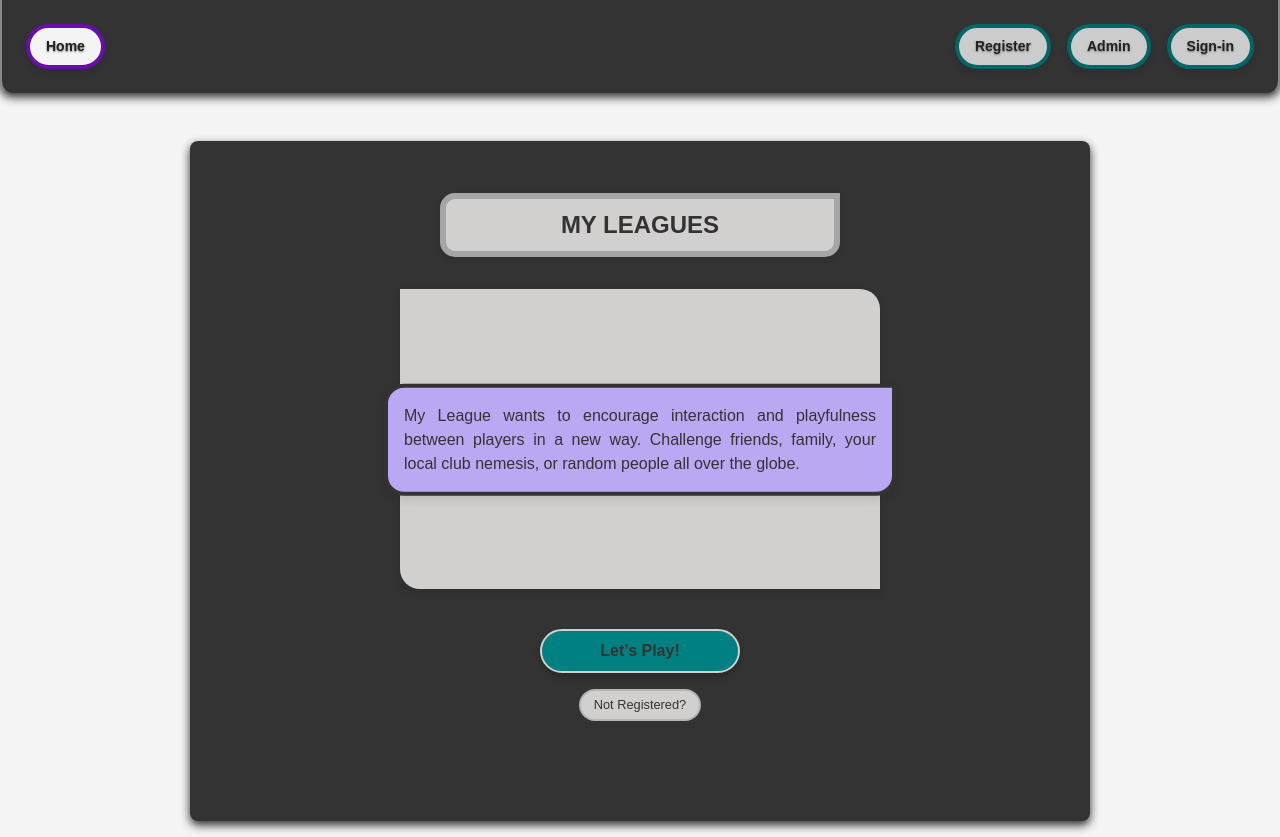
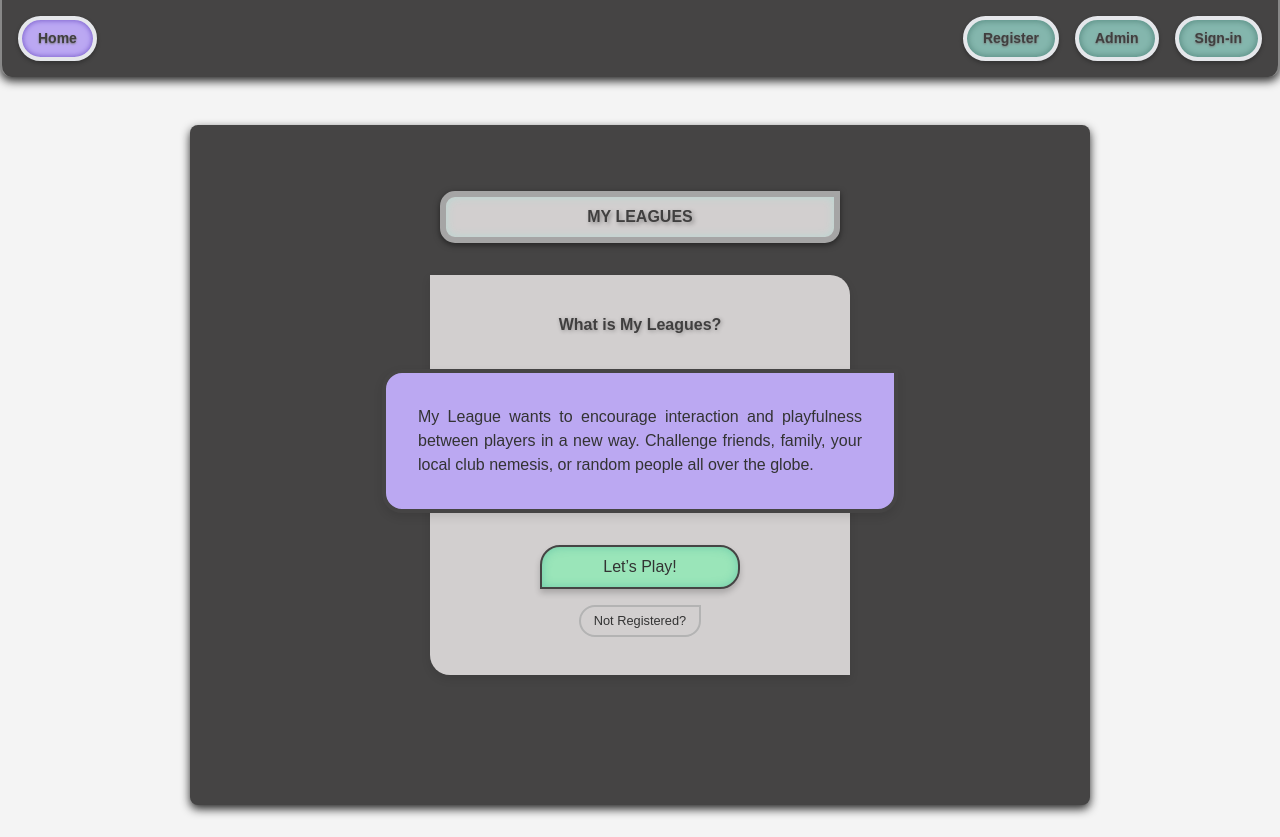
Before and after one commit to OGester/duels-mvp, a Next.js app: page / in a window 1280 px wide. Built offline with nearby package versions, Linux system fonts and the light colour scheme; no server answers.

Commit message:
landingpage almost finished, not registered button needs its own div and be ofset

```diff
--- a/app/page.js
+++ b/app/page.js
@@ -14,7 +14,7 @@ export default async function Home() {
       </div>
       <div className="landing-page">
         <div className="info-card">
-          <h3 className="info-title">What is My Leagues?</h3>
+          <h2 className="info-title">What is My Leagues?</h2>
           <div className="info-text-wrapper">
             <p className="info-text">
               My League wants to encourage interaction and playfulness between
@@ -22,17 +22,18 @@ export default async function Home() {
               nemesis, or random people all over the globe.
             </p>
           </div>
-        </div>
-
-        <div className="cta-section">
-          <button className="rounded-button">
-            <Link href={user ? "/profile-page" : "/sign-in"}>Let’s Play!</Link>
-          </button>
-          {!user && (
-            <button className="secondary-button">
-              <Link href="/register">Not Registered?</Link>
+          <div className="cta-section">
+            <button className="letsplay-button">
+              <Link href={user ? "/profile-page" : "/sign-in"}>
+                Let’s Play!
+              </Link>
             </button>
-          )}
+            {!user && (
+              <button className="register-button">
+                <Link href="/register">Not Registered?</Link>
+              </button>
+            )}
+          </div>
         </div>
       </div>
     </main>
--- a/components/NavLink.jsx
+++ b/components/NavLink.jsx
@@ -12,12 +12,7 @@ export default function NavLink({ children, href, prefetch }) {
   }
 
   return (
-    <Link
-      href={href}
-      prefetch={prefetch}
-      className="navlink navlink-default"
-      style={{ textShadow: "0px 1px 2px #787878" }}
-    >
+    <Link href={href} prefetch={prefetch} className="navlink navlink-default">
       {children}
     </Link>
   );
--- a/styles/buttons-links.css
+++ b/styles/buttons-links.css
@@ -1,9 +1,8 @@
 .navlink {
   font-size: 0.875rem; /* Equivalent to 'text-sm' */
   font-weight: 600; /* Equivalent to 'font-semibold' */
-  padding: 0.25rem 0.4rem; /* Equivalent to 'py-1 px-1' */
+  padding: 0.2rem 0.5rem; /* Equivalent to 'py-1 px-1' */
   border-radius: 1rem; /* Equivalent to 'rounded-lg' */
-  box-shadow: 0px 4px 6px rgba(0, 0, 0, 0.1); /* Equivalent to 'shadow-md' */
   display: inline-flex;
   align-items: center;
   justify-content: center;
@@ -13,20 +12,23 @@
 
 /* Active link styles */
 .navlink-active {
-  background-color: #f4f4f4; /* Light gray */
-  color: #222; /* Dark text */
-  border: 2px solid #6a0dad; /* Custom purple */
+  background-color: #bba8f2;
+  color: #403f3f;
+  box-shadow: 0px 2px 4px rgba(2, 2, 2, 0.294),
+    /* Equivalent to 'shadow-md' */ inset 0 0 6px #8b6beb,
+    /* Light inner glow */ inset 0 0 4px rgba(0, 0, 0, 0.3); /* Subtle shadow inside for depth */
 }
 
 /* Default link styles */
 .navlink-default {
-  background-color: #ccc; /* Medium gray */
-  color: #222; /* Dark text */
-  border: 2px solid #006666; /* Dark teal */
+  background-color: #84b6ad; /* Medium gray */
+  color: #403f3f; /* Dark text */
+  box-shadow: 0px 2px 4px rgba(2, 2, 2, 0.294), inset 0 0 6px #609c91,
+    /* Light inner glow */ inset 0 0 6px rgba(0, 0, 0, 0.253); /* Subtle shadow inside for depth */
 }
 
 .navlink-default:hover {
-  background-color: #004c4c; /* Darker teal */
+  background-color: #77b6aa; /* Darker teal */
 }
 
 /* Responsive styles for larger screens */
@@ -37,31 +39,3 @@
     border-radius: 9999px; /* Equivalent to 'sm:rounded-full' */
   }
 }
-
-.rounded-button {
-  background-color: #008080; /* Teal background */
-  color: #333; /* Dark gray text */
-  border: 2px solid #d3d3d3; /* Light gray border */
-  border-radius: 9999px; /* Fully rounded ends */
-  padding: 0.5rem 1.5rem; /* Add some spacing */
-  font-size: 1rem; /* Adjust font size */
-  font-weight: 600; /* Slightly bold text */
-  text-align: center;
-  text-decoration: none; /* Remove underline for links */
-  cursor: pointer; /* Pointer cursor for buttons */
-  display: inline-block; /* Keep it inline with block properties */
-  box-shadow: 0px 4px 6px rgba(0, 0, 0, 0.2); /* Drop shadow */
-  transition: all 0.3s ease; /* Smooth transition for hover effects */
-}
-
-/* Hover effect */
-.rounded-button:hover {
-  background-color: #006666; /* Darker teal on hover */
-  box-shadow: 0px 6px 8px rgba(0, 0, 0, 0.3); /* Deeper shadow on hover */
-}
-
-/* Active/Pressed state */
-.rounded-button:active {
-  background-color: #004c4c; /* Even darker teal when pressed */
-  transform: scale(0.95); /* Slightly shrink on press */
-}
--- a/styles/home.css
+++ b/styles/home.css
@@ -15,20 +15,22 @@
   border: 6px solid #a5a5a5; /* Slightly darker gray for the border */
   border-radius: 15px 0 15px 15px; /* Rounded corners */
   padding: 8px; /* Space inside the container */
-  width: 60%; /* Make it responsive */
+  width: 50%; /* Make it responsive */
   max-width: 400px; /* Limit the max width for larger screens */
   margin-top: -4rem;
   margin-bottom: 2rem; /* Space between title and landing page */
   text-align: center;
-  box-shadow: 0 2px 6px rgba(0, 0, 0, 0.1); /* Subtle shadow */
+  box-shadow: 0 2px 6px rgba(3, 3, 3, 0.517),
+    inset 0 0 10px rgba(125, 241, 220, 0.289); /* Subtle shadow */
 }
 
 /* Page Title */
 .page-title {
-  font-size: 1.5rem;
+  font-size: 1rem;
   font-weight: bold;
-  color: #333;
+  color: #403f3f;
   text-align: center;
+  text-shadow: 2px 2px 4px rgba(0, 0, 0, 0.337);
 }
 
 /* Landing Page */
@@ -47,8 +49,8 @@
   background-color: #d2cfcf;
   padding: 1rem;
   border-radius: 0 20px 0 20px;
-  width: 80%;
-  min-height: 300px; /* Sets a minimum height */
+  width: 70%;
+  min-height: 400px; /* Sets a minimum height */
   box-shadow: 0 4px 10px rgba(0, 0, 0, 0.1);
   margin-bottom: 1rem;
   display: flex;
@@ -56,6 +58,7 @@
   justify-content: center; /* Distribute space for content */
   align-items: center;
   position: relative;
+  gap: 1rem;
 }
 
 /* Info Text Wrapper */
@@ -64,22 +67,31 @@
   width: 100%;
 }
 
+.info-title {
+  font-size: 1rem; /* Larger font */
+  font-weight: bold;
+  color: #403f3f; /* Darker text color */
+  text-align: center;
+  margin-bottom: 1rem; /* Add space below the title */
+  text-shadow: 1px 1px 4px rgba(0, 0, 0, 0.3); /* Subtle shadow */
+}
+
 /* Info Text */
 
 .info-text {
   background-color: #bba8f2;
   color: #333;
-  padding: 1rem;
+  padding: 2rem;
   border-radius: 20px 0 20px 20px;
-  border: 4px solid #333;
+  border: 4px solid #454444;
   text-align: justify;
-  max-width: calc(100% + 4rem);
-  margin-left: -2rem;
-  margin-right: -2rem;
+  max-width: calc(100% + 8rem);
+  margin-left: -4rem;
+  margin-right: -4rem;
   box-shadow: 0 4px 10px rgba(0, 0, 0, 0.1);
-  position: absolute; /* Position the text box absolutely */
-  top: 40%; /* Move it to the middle vertically */
-  transform: translateY(-60%); /* Adjust for precise centering */
+  position: relative; /* Position the text box absolutely */
+  /*top: 40%;  Move it to the middle vertically */
+  /*transform: translateY(-60%);  Adjust for precise centering */
 }
 
 /* CTA Section */
@@ -89,41 +101,42 @@
   gap: 1rem;
   justify-content: center;
   align-items: center;
+  margin-top: 1rem;
   width: 100%;
-  /*   margin-top: 2rem; */
 }
 
 /* Rounded Button */
-.rounded-button {
-  background-color: #008080; /* Teal color */
+.letsplay-button {
+  background-color: #9ae5b9; /* Teal color */
   color: #333; /* Dark gray text */
   padding: 0.5rem 1rem;
   width: 200px;
-  border: 2px solid #d2cfcf; /* Light gray border */
-  border-radius: 999px; /* Fully rounded */
-  box-shadow: 0 4px 6px rgba(0, 0, 0, 0.2); /* Drop shadow */
+  border: 2px solid #454444; /* Light gray border */
+  border-radius: 20px 20px 20px 0; /* Fully rounded */
+  box-shadow: 0 4px 6px rgba(0, 0, 0, 0.2),
+    inset 0 0 10px rgba(60, 173, 152, 0.464); /* Drop shadow */
   text-decoration: none;
   cursor: pointer;
   transition: background-color 0.3s ease;
 }
 
-.rounded-button:hover {
-  background-color: #005f5f; /* Darker teal for hover */
+.letsplay-button:hover {
+  background-color: #008080; /* Darker teal for hover */
 }
 
 /* Secondary Button */
-.secondary-button {
+.register-button {
   background-color: #d2cfcf; /* Light gray */
   color: #333;
   padding: 0.3rem 0.8rem;
   font-size: 0.8rem;
   border: 2px solid #b3b3b3; /* Slightly darker gray */
-  border-radius: 999px;
+  border-radius: 20px 0 20px 20px;
   text-decoration: none;
   cursor: pointer;
   transition: background-color 0.3s ease;
 }
 
-.secondary-button:hover {
+.register-button:hover {
   background-color: #c4c4c4; /* Slightly darker gray on hover */
 }
--- a/styles/root.css
+++ b/styles/root.css
@@ -1,6 +1,6 @@
 .header {
   width: 100%;
-  background-color: #333;
+  background-color: #454444;
   padding: 0.5rem;
   box-shadow: 0 4px 10px #292929;
   border-left: 2px solid #888;
@@ -21,7 +21,7 @@
 }
 
 .content-wrapper {
-  background-color: #333;
+  background-color: #454444;
   border-radius: 8px;
   padding: 1rem;
   width: 100%;
@@ -46,8 +46,8 @@
 /* Navbar container */
 .navbar {
   width: 100%;
-  background-color: #333; /* Dark gray background */
-  padding: 1rem; /* Equivalent to 'py-4 px-2' */
+  background-color: #454444; /* Dark gray background */
+  padding: 0.5rem; /* Equivalent to 'py-4 px-2' */
 }
 
 /* Outer container for the nav items */
```
